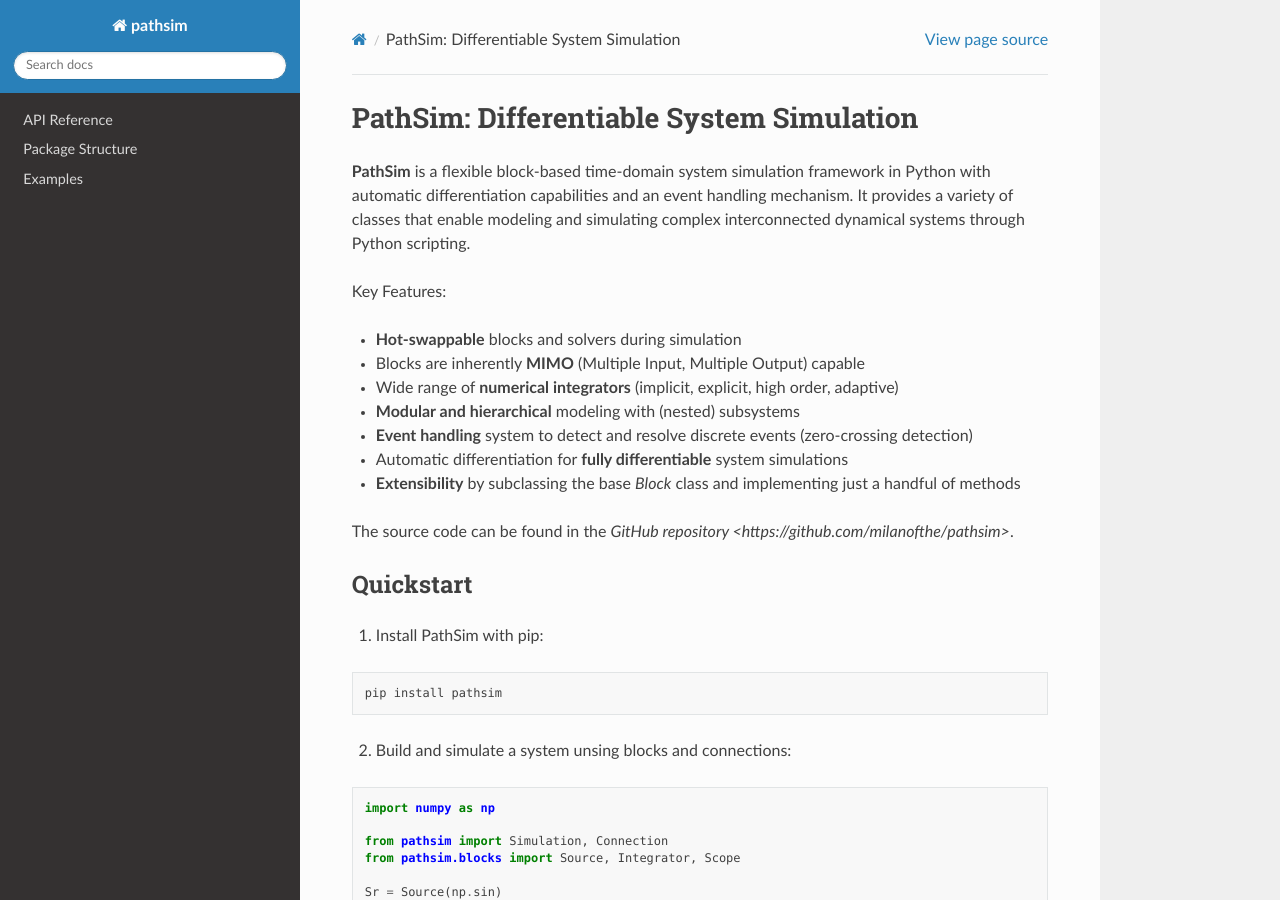
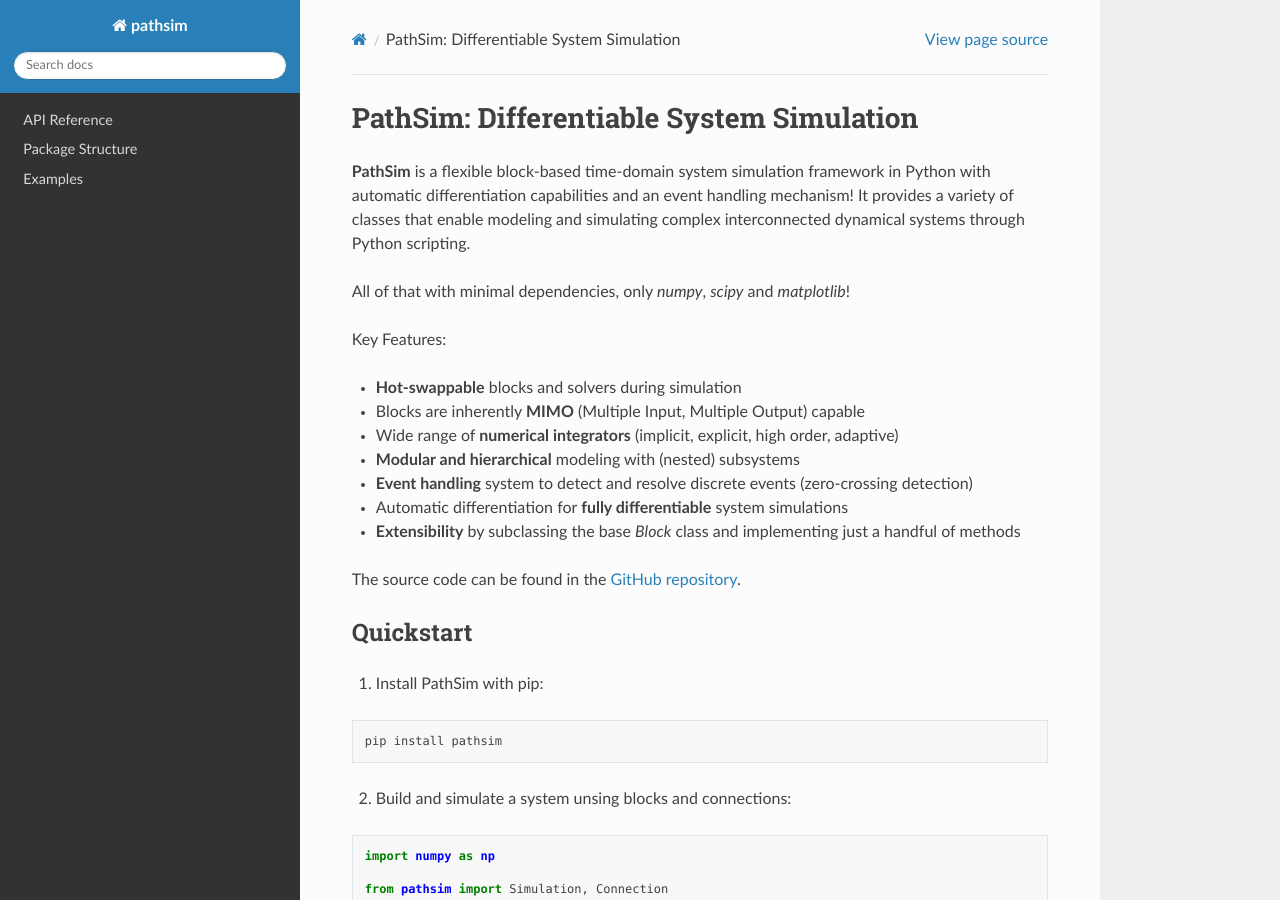
Before and after one commit to milanofthe/pathsim, a Sphinx documentation site: the page built from docs/source/index.rst, in a window 1280 px wide and 900 px high. Built offline with Sphinx 7.4.7 and the Read the Docs theme 3.1.0, drawn with Linux system fonts in a browser that asks for light colours.

Commit message:
update docs

```diff
--- a/docs/source/index.rst
+++ b/docs/source/index.rst
@@ -6,7 +6,9 @@
 PathSim: Differentiable System Simulation
 =========================================
 
-**PathSim** is a flexible block-based time-domain system simulation framework in Python with automatic differentiation capabilities and an event handling mechanism. It provides a variety of classes that enable modeling and simulating complex interconnected dynamical systems through Python scripting.
+**PathSim** is a flexible block-based time-domain system simulation framework in Python with automatic differentiation capabilities and an event handling mechanism! It provides a variety of classes that enable modeling and simulating complex interconnected dynamical systems through Python scripting.
+
+All of that with minimal dependencies, only `numpy`, `scipy` and `matplotlib`!
 
 Key Features:
 
@@ -18,7 +20,7 @@ Key Features:
 - Automatic differentiation for **fully differentiable** system simulations
 - **Extensibility** by subclassing the base `Block` class and implementing just a handful of methods
 
-The source code can be found in the `GitHub repository <https://github.com/milanofthe/pathsim>`.
+The source code can be found in the `GitHub repository <https://github.com/milanofthe/pathsim>`_.
 
 
 Quickstart
```
